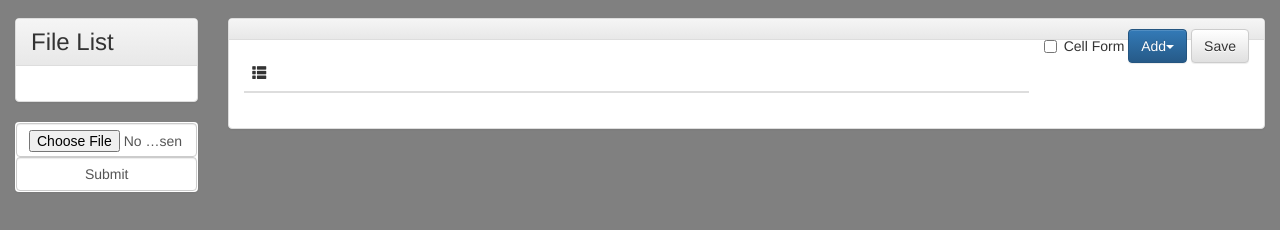
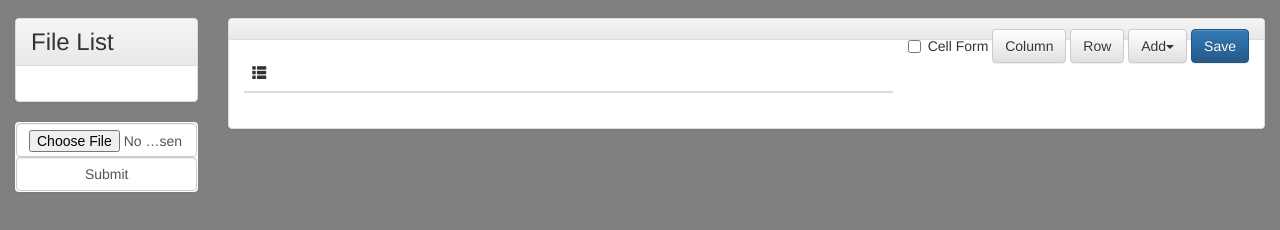
Before and after one commit to n23space/new, a website: page index.html in a window 1280 px wide. Shown: the part 104-334 px from the top of the page. Drawn offline with nearby package versions, Linux system fonts and the light colour scheme; no server answers.

Commit message:
All new changes

```diff
--- a/app.js
+++ b/app.js
@@ -74,7 +74,7 @@ app.controller("showlist", function ($scope, $http, $rootScope, $timeout, $windo
 		$http.post("updatedata", $scope.data)
 		.then(function(response) {
 			$scope.saved = true;
-            $timeout(function(){ $scope.saved = false; }, 3000);
+      $timeout(function(){ $scope.saved = false; }, 3000);
 		});
 	};
 
--- a/index.html
+++ b/index.html
@@ -15,7 +15,9 @@
 	<script type="text/javascript" src="app.js"></script>
 	<style>
 		html, body {
-			height: 100%;
+			/*height: 100%;*/
+			background-color: grey;
+			min-height: 100vp;
 		}
 		.pull-right:after, .panel-heading:after {
 			clear: both;
@@ -44,7 +46,7 @@
 		<h4 style="color: white; font-size:40px; margin:2px	">Welcome To My Site</h4>
     </div>
 </div>
-<div class="container-fluid row" ng-app="app" ng-controller="mainControl" style="background-color: grey; height:100%">
+<div class="container-fluid row" ng-app="app" ng-controller="mainControl" style="background-color: grey; ">
 	<nav class="navbar navbar-inverse">
 	  	<div class="container-fluid">
 		    <div class="navbar-header">
@@ -97,7 +99,7 @@
 	</div>
 	<div class="col-md-10">
 		<div ng-controller="showlist">
-			<div class="alert alert-success alert-dismissable" ng-if="saved">
+			<div class="alert alert-success alert-dismissable fade in" ng-if="saved">
 				<a href="#" class="close" data-dismiss="alert" aria-label="close">&times;</a>
 				Saved successfully
 			</div>
@@ -105,9 +107,12 @@
 				<div class="panel-heading" ng-click="showlisting()">
 					<h3 style="display:inline;">{{file.split('_')[0]}}</h3>
 					<span class="pull-right">
+						<span ng-show="listView">
 							<label class="checkbox-inline"><input type="checkbox" ng-model="chbxCell">Cell Form</label>
+							<button type="button" class="btn btn-default" data-toggle="modal" data-target="#myModal">Column</button>
+							<button type="button" class="btn btn-default" ng-click="addRow()">Row</button>
 							<div class="dropdown" style="display:inline">
-							<button class="btn btn-primary dropdown-toggle" type="button" data-toggle="dropdown">	 Add<span class="caret"></span>
+								<button class="btn btn-default dropdown-toggle" type="button" data-toggle="dropdown">Add<span class="caret"></span>
 							  	</button>
 							    <ul class="dropdown-menu">
 							    	<li><a data-toggle="modal" data-target="#myModal">Column</a></li>
@@ -115,8 +120,9 @@
 							    	<li><a ng-click="addColumn()">JavaScript</a></li>
 							  	</ul>
 							</div>
+						</span>
 						<!--label class="checkbox-inline"><input type="checkbox" ng-model="chbxEdit">Cell Edit</label-->
-						<button type="button" class="btn btn-default" ng-click="btnSave()">Save</button>
+						<button type="button" class="btn btn-primary" ng-click="btnSave()">Save</button>
 					</span>
 				</div>
 				<div ng-show="listView" class="panel-body">
```
Also changed, not shown: server.js (+11 -5 lines), 4 other files. Lines whose indentation alone changed are shown as unchanged.
